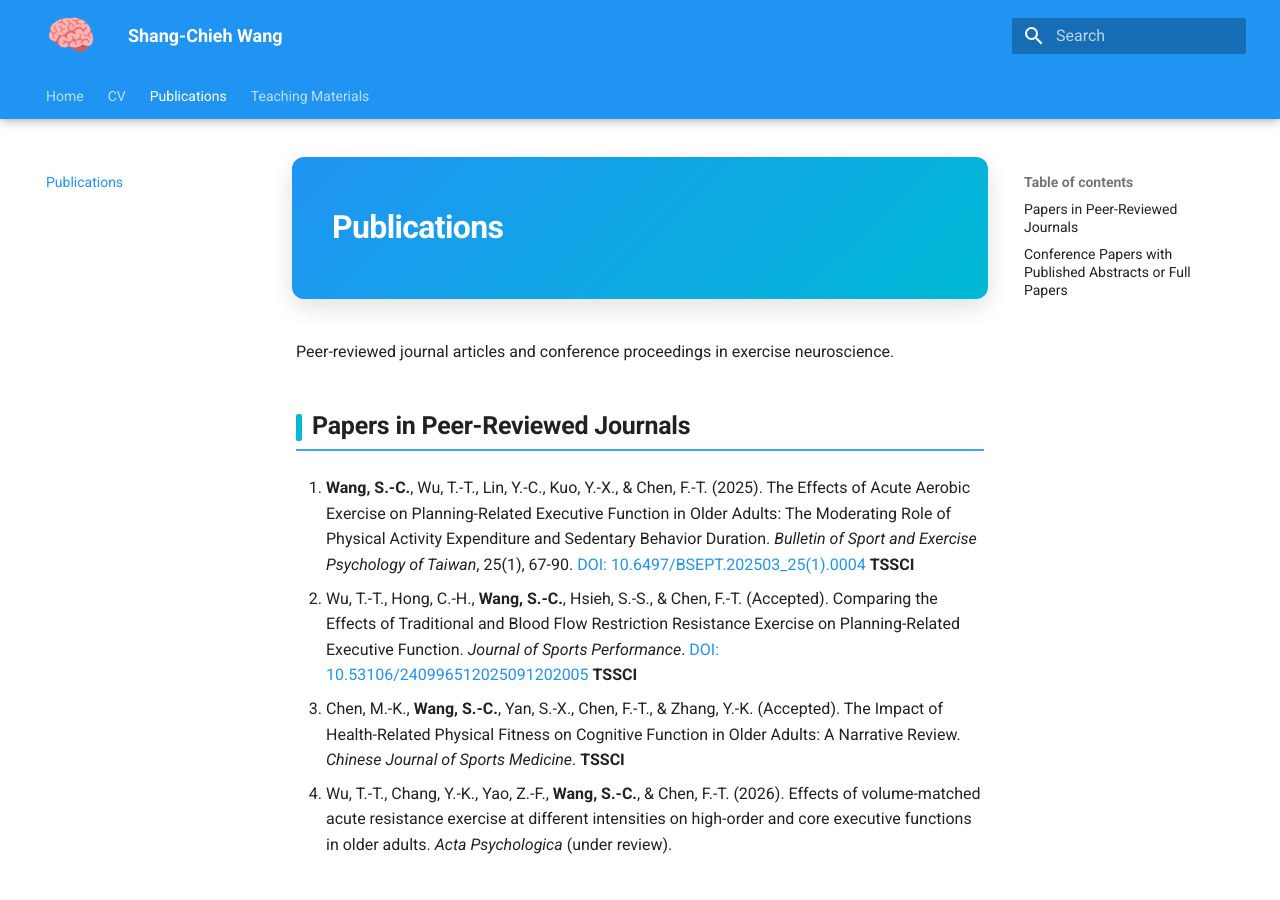
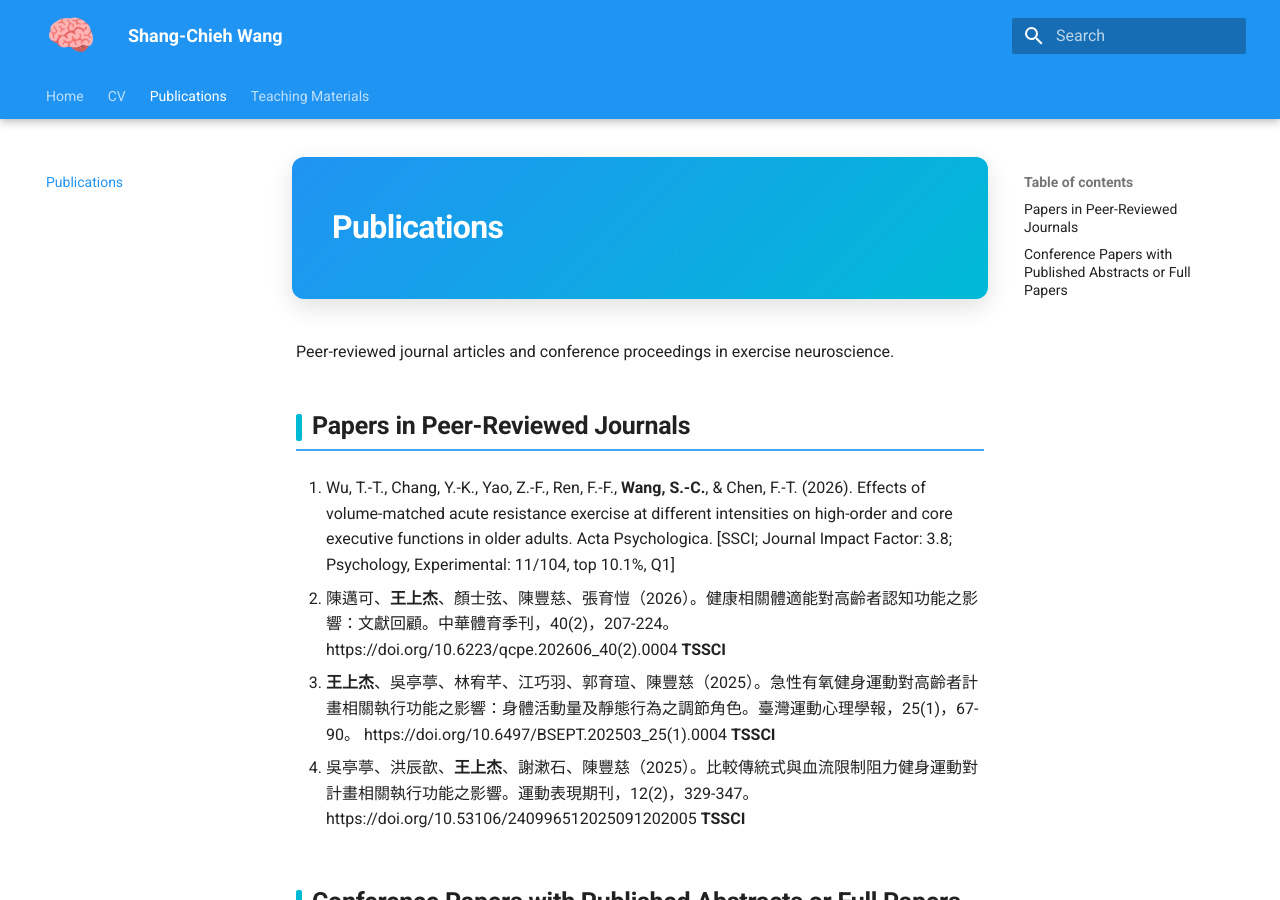
Before and after one commit to chieh1005/chieh1005.github.io, an MkDocs documentation site: the page built from docs/publications.md, in a window 1280 px wide and 900 px high. Built offline with MkDocs 1.6.1 and Material for MkDocs 9.7.7, drawn with Linux system fonts in a browser that asks for light colours.

Commit message:
Update publications list with new entries and edits

```diff
--- a/docs/publications.md
+++ b/docs/publications.md
@@ -4,13 +4,14 @@ Peer-reviewed journal articles and conference proceedings in exercise neuroscien
 
 ## Papers in Peer-Reviewed Journals
 
-1. **Wang, S.-C.**, Wu, T.-T., Lin, Y.-C., Kuo, Y.-X., & Chen, F.-T. (2025). The Effects of Acute Aerobic Exercise on Planning-Related Executive Function in Older Adults: The Moderating Role of Physical Activity Expenditure and Sedentary Behavior Duration. *Bulletin of Sport and Exercise Psychology of Taiwan*, 25(1), 67-90. [DOI: 10.6497/BSEPT.202503_25(1).0004](https://doi.org/10.6497/BSEPT.202503_25(1).0004) **TSSCI**
+1. Wu, T.-T., Chang, Y.-K., Yao, Z.-F., Ren, F.-F., **Wang, S.-C.**, & Chen, F.-T. (2026). Effects of volume-matched acute resistance exercise at different intensities on high-order and core executive functions in older adults. Acta Psychologica. [SSCI; Journal Impact Factor: 3.8; Psychology, Experimental: 11/104, top 10.1%, Q1]
 
-2. Wu, T.-T., Hong, C.-H., **Wang, S.-C.**, Hsieh, S.-S., & Chen, F.-T. (Accepted). Comparing the Effects of Traditional and Blood Flow Restriction Resistance Exercise on Planning-Related Executive Function. *Journal of Sports Performance*. [DOI: 10.53106/240996512025091202005](https://doi.org/10.53106/240996512025091202005) **TSSCI**
+2. 陳邁可、**王上杰**、顏士弦、陳豐慈、張育愷（2026）。健康相關體適能對高齡者認知功能之影響：文獻回顧。中華體育季刊，40(2)，207-224。https://doi.org/10.6223/qcpe.202606_40(2).0004 **TSSCI**
 
-3. Chen, M.-K., **Wang, S.-C.**, Yan, S.-X., Chen, F.-T., & Zhang, Y.-K. (Accepted). The Impact of Health-Related Physical Fitness on Cognitive Function in Older Adults: A Narrative Review. *Chinese Journal of Sports Medicine*. **TSSCI**
+3. **王上杰**、吳亭葶、林宥芊、江巧羽、郭育瑄、陳豐慈（2025）。急性有氧健身運動對高齡者計畫相關執行功能之影響：身體活動量及靜態行為之調節角色。臺灣運動心理學報，25(1)，67-90。 https://doi.org/10.6497/BSEPT.202503_25(1).0004 **TSSCI**
 
-4. Wu, T.-T., Chang, Y.-K., Yao, Z.-F., **Wang, S.-C.**, & Chen, F.-T. (2026). Effects of volume-matched acute resistance exercise at different intensities on high-order and core executive functions in older adults. *Acta Psychologica* (under review).
+4. 吳亭葶、洪辰歆、**王上杰**、謝漱石、陳豐慈（2025）。比較傳統式與血流限制阻力健身運動對計畫相關執行功能之影響。運動表現期刊，12(2)，329-347。 https://doi.org/10.53106/240996512025091202005 **TSSCI**
+
 
 ## Conference Papers with Published Abstracts or Full Papers
 
```
